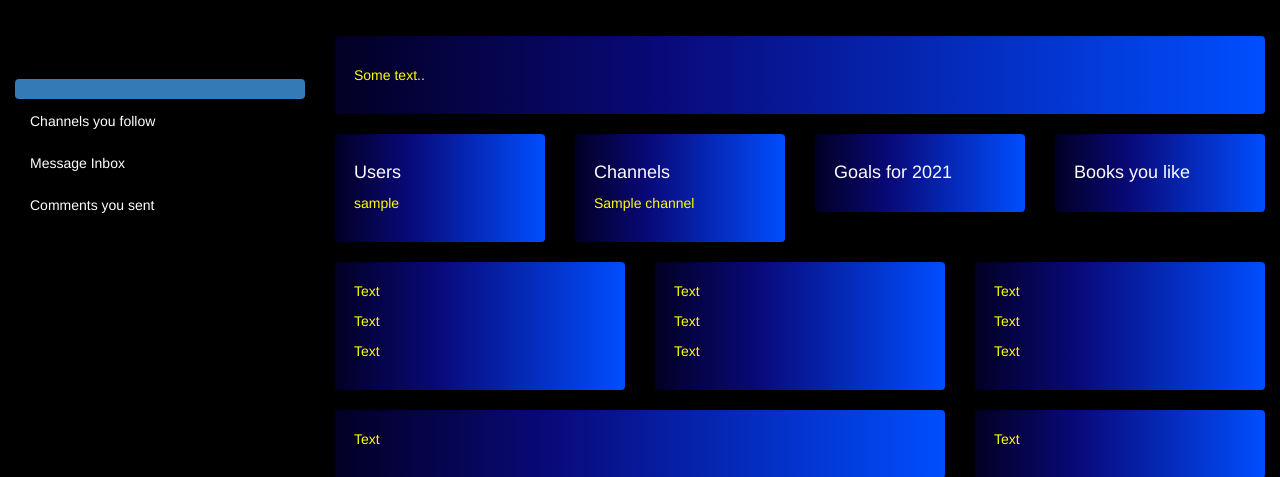
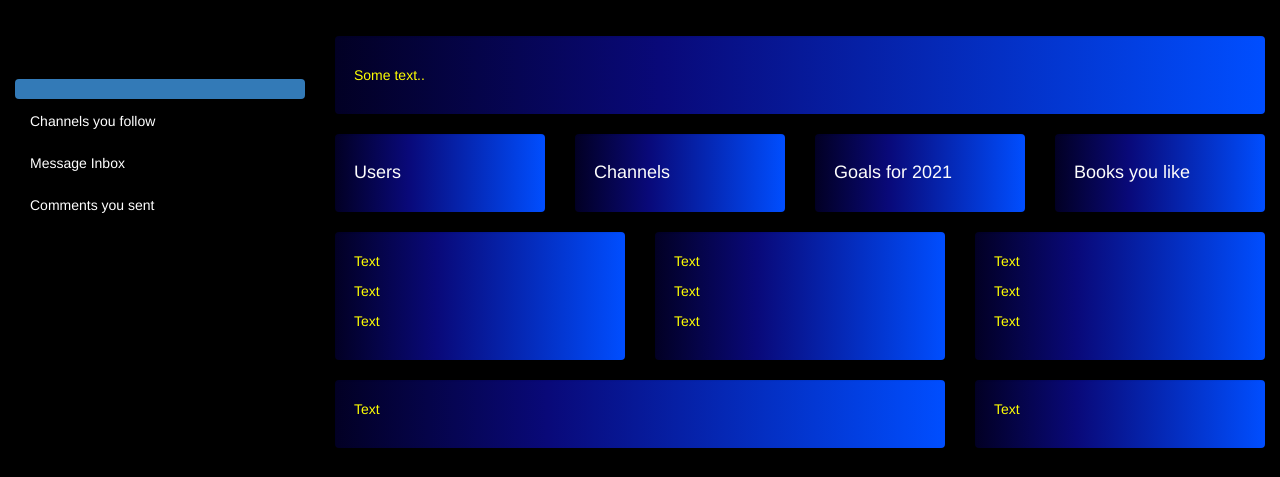
Before and after one commit to anthony-keogh/messaging_app, a Flask app: page /profile in a window 1280 px wide. Shown: the part 154-631 px from the top of the page. Run offline with Flask 2, Linux system fonts and the light colour scheme; a database or web service that is not in the repository returns one stand-in record (values such as "Sample title"); some libraries are stand-ins or nearby versions.

Commit message:
Commit message

```diff
--- a/app.py
+++ b/app.py
@@ -18,6 +18,8 @@ from flask import Blueprint
 from app import create_app, mongo
 
 
+
+
 app = create_app(Config)
 #app = Flask(__name__)
 
--- a/app/__init__.py
+++ b/app/__init__.py
@@ -14,4 +14,6 @@ def create_app(config):
     app.config.from_object('app.config.DevelopmentConfig')
     mongo.init_app(app)
 
+
+
     return app
--- a/app/templates/profile.html
+++ b/app/templates/profile.html
@@ -37,19 +37,13 @@
         <div class="col-sm-3">
           <div class="well well-padding">
             <h4 class="white-text">Users</h4>
-            {% for users_list in users %}
-                         <p class="yellow-text">{{users_list.username}}</p>
 
-            {% endfor %}
           </div>
         </div>
         <div class="col-sm-3">
           <div class="well well-padding">
             <h4 class="white-text">Channels</h4>
-            {% for channel_Name_list in channel_Name %}
-                         <p class="yellow-text">{{channel_Name_list.channel_Name}}</p>
 
-            {% endfor %}
 
           </div>
         </div>
```
